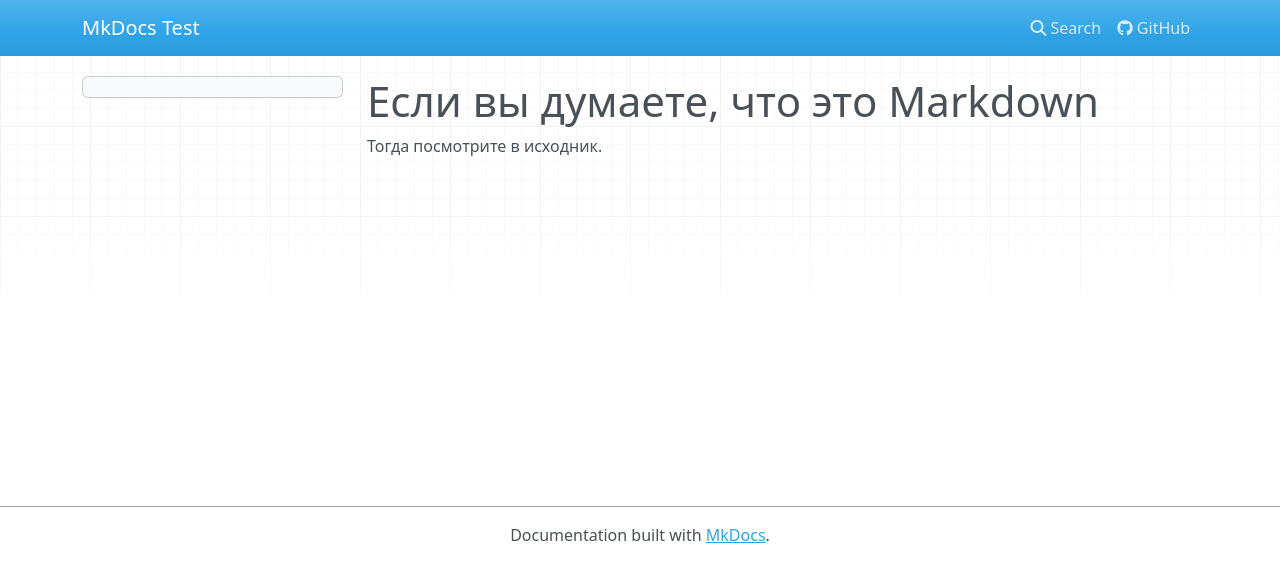
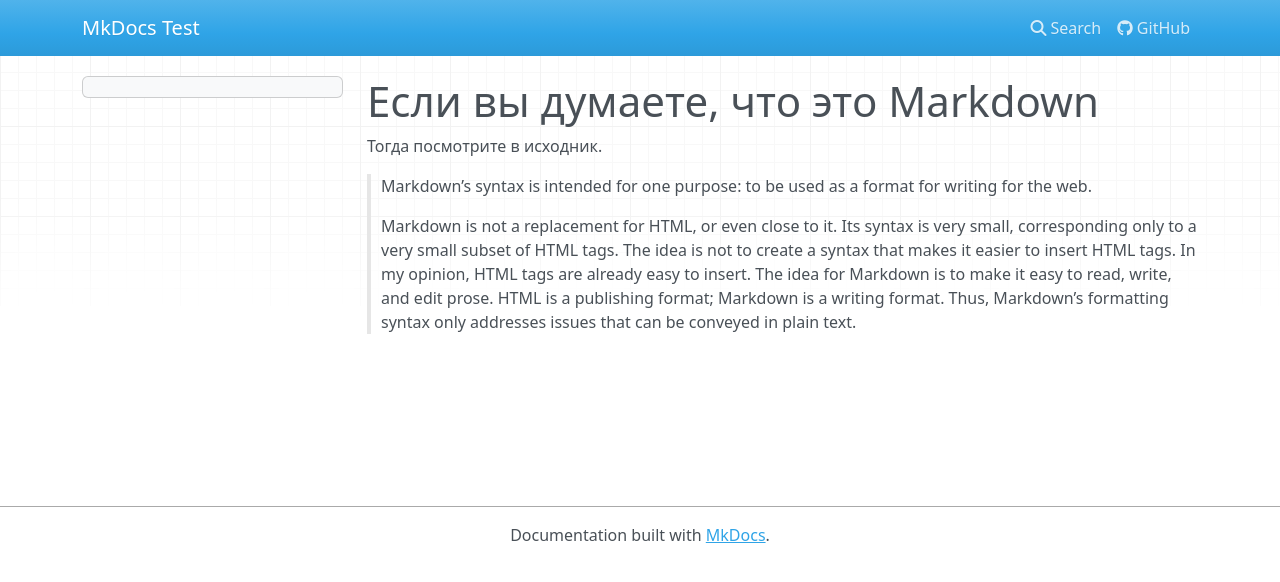
Before and after one commit to mironovalexey/docs, an MkDocs documentation site: the page built from docs/html.md, in a window 1280 px wide. Shown: the top 582 px of the page. Built offline with MkDocs 1.6.1, drawn with Linux system fonts in a browser that asks for light colours; nearby versions of some CDN libraries; old or Windows-style settings are respelled for this version of MkDocs.

Commit message:
Update html.md

```diff
--- a/docs/html.md
+++ b/docs/html.md
@@ -1,2 +1,11 @@
 <h1>Если вы думаете, что это Markdown</h1>
 Тогда посмотрите в исходник.
+
+<blockquote>
+<p>
+Markdown’s syntax is intended for one purpose: to be used as a format for writing for the web.
+</p>
+<p>
+Markdown is not a replacement for HTML, or even close to it. Its syntax is very small, corresponding only to a very small subset of HTML tags. The idea is not to create a syntax that makes it easier to insert HTML tags. In my opinion, HTML tags are already easy to insert. The idea for Markdown is to make it easy to read, write, and edit prose. HTML is a publishing format; Markdown is a writing format. Thus, Markdown’s formatting syntax only addresses issues that can be conveyed in plain text.
+</p>
+</blockquote>
```
